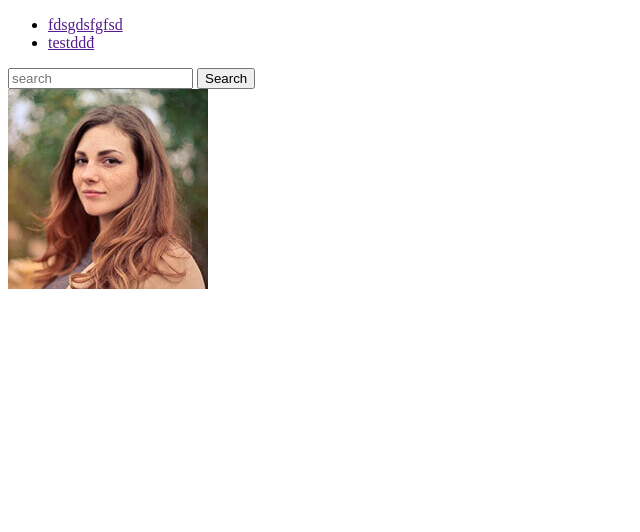
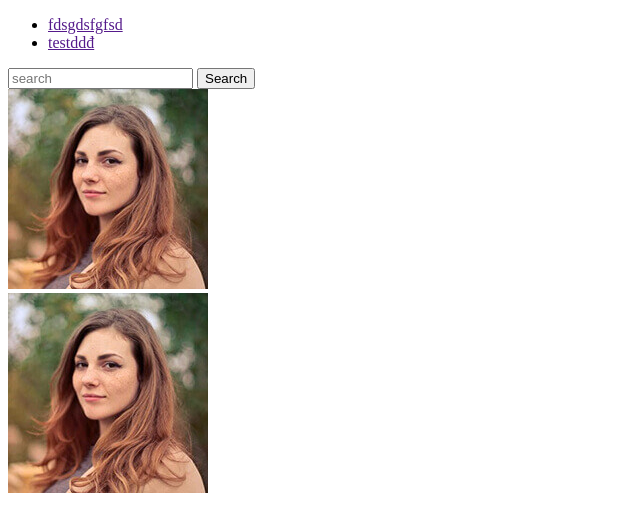
Before and after one commit to Hieuvan2222/BSProject5008, a plain HTML site: page index.html in a window 1280 px wide. Shown: the whole page, without its empty margins (0-640 px from the left). Drawn offline with Linux system fonts and the light colour scheme.

Commit message:
dev2 update code rieng

```diff
--- a/index.html
+++ b/index.html
@@ -24,6 +24,9 @@
     <section class="carousel">
         <img src="./img/pic3_3.jpg" alt="">
     </section>
+    <section class="product">
+        <img src="./img/pic3_3.jpg" alt="">
+    </section>
     <footer></footer>
 
     <script src="./js/main.js"></script>
```
